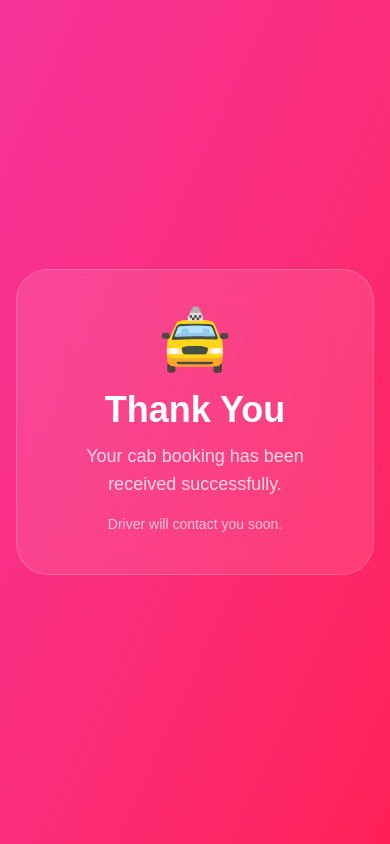
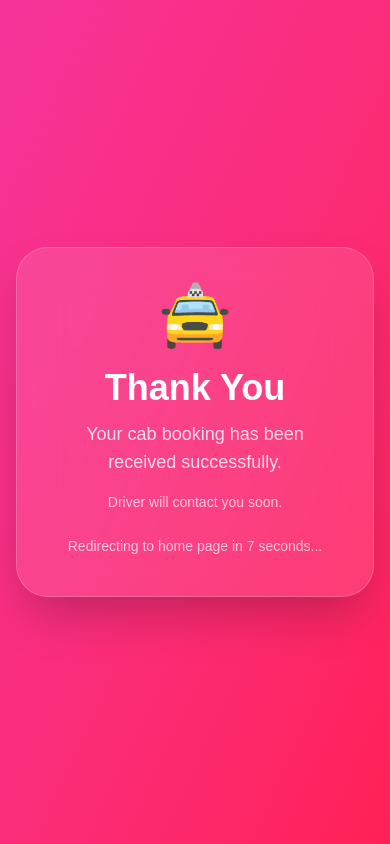
Before and after one commit to citycarsolution/city-cab, a Next.js app: page /thank-you in a window 390 px wide. Built offline with nearby package versions, Linux system fonts and the light colour scheme.

Commit message:
feat: redesign premium cab booking hero section with advanced responsive UI

```diff
--- a/app/thank-you/page.tsx
+++ b/app/thank-you/page.tsx
@@ -1,4 +1,24 @@
+"use client";
+
+import { useEffect } from "react";
+import { useRouter } from "next/navigation";
+
 export default function ThankYouPage() {
+
+  const router = useRouter();
+
+  // AUTO REDIRECT AFTER 7 SECONDS
+  useEffect(() => {
+
+    const timer = setTimeout(() => {
+
+      router.push("/");
+
+    }, 7000);
+
+    return () => clearTimeout(timer);
+
+  }, [router]);
 
   return (
 
@@ -27,10 +47,11 @@ export default function ThankYouPage() {
           text-center
           max-w-md
           w-full
+          shadow-2xl
         "
       >
 
-        <div className="text-6xl mb-5">
+        <div className="text-6xl mb-5 animate-bounce">
           🚖
         </div>
 
@@ -64,6 +85,16 @@ export default function ThankYouPage() {
           Driver will contact you soon.
         </p>
 
+        <div
+          className="
+            mt-6
+            text-sm
+            text-white/70
+          "
+        >
+          Redirecting to home page in 7 seconds...
+        </div>
+
       </div>
     </div>
   );
```
